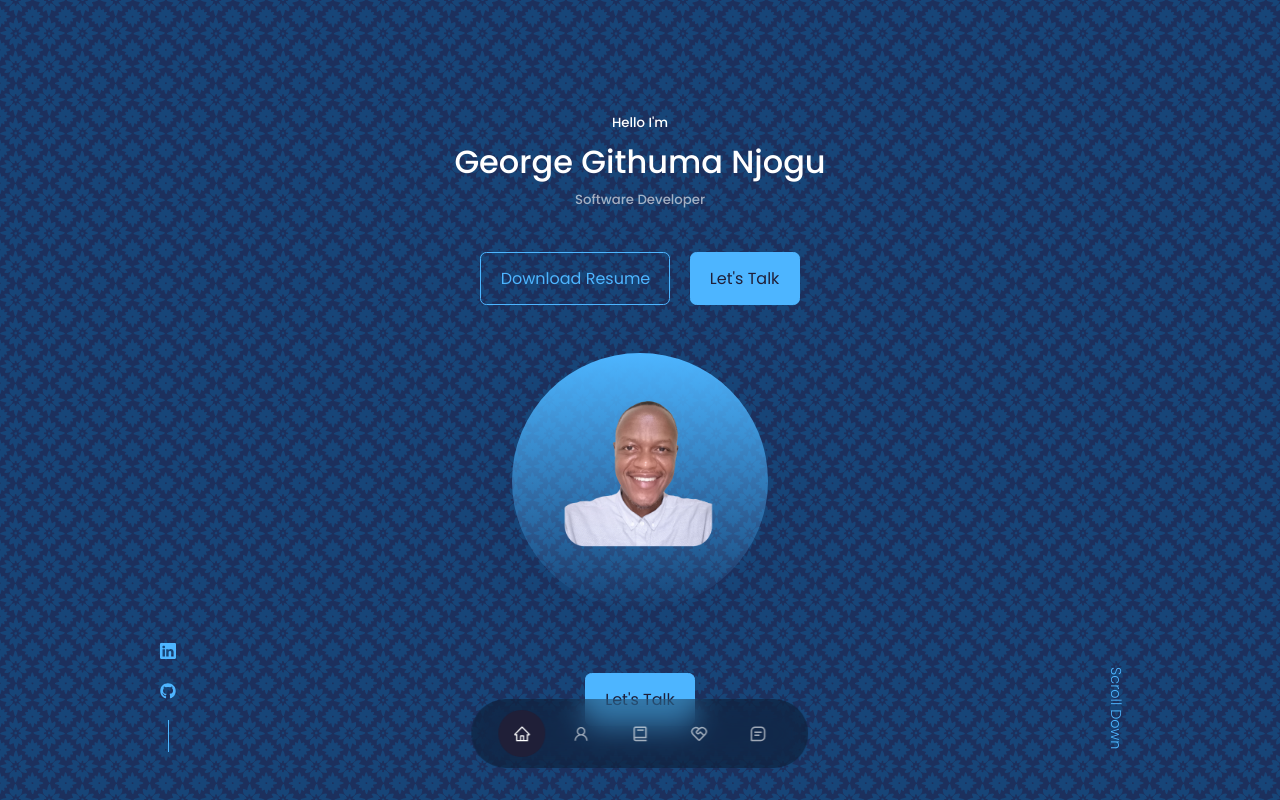
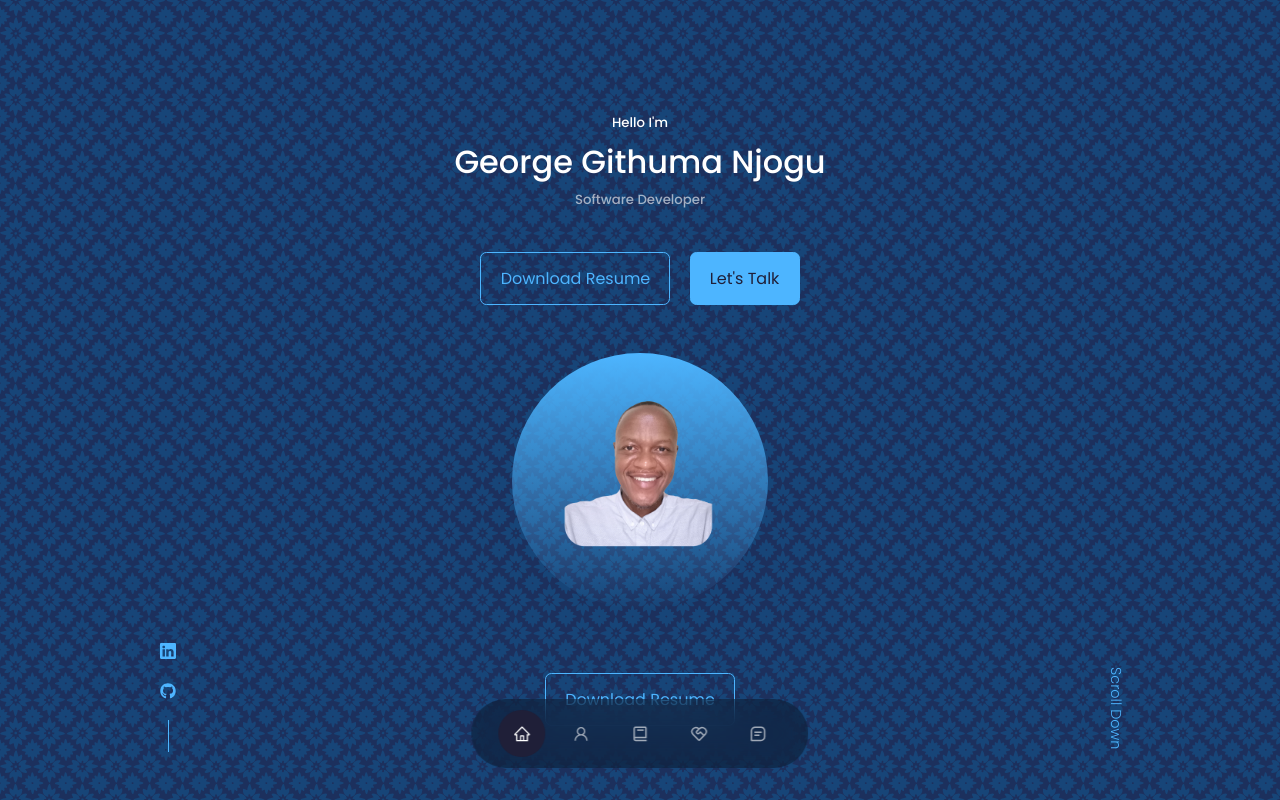
Before and after one commit to Gitthuma/george-githuma-portfolio-website, a React (Create React App) app: page / in a window 1280 px wide. Shown: the top 800 px of the page. Built offline with nearby package versions, Linux system fonts and the light colour scheme.

Commit message:
Change link to cta-2

```diff
--- a/src/Components/Header/CTA_2.js
+++ b/src/Components/Header/CTA_2.js
@@ -1,4 +1,6 @@
 import React from 'react'
+//import cv from assets
+import Resume from '../../Assets/George-Githuma-Resume.pdf'
 
 function CTA_2() {
   return (
@@ -6,8 +8,9 @@ function CTA_2() {
     <div className='cta_2'>
         {/*Remove download botton*/}
 
-        {/*The href is local to the page, we will give the contact section an id of same so that when this is clicked it leads there*/}
-        <a href='#contact' className='btn btn-primary'>Let's Talk</a>
+        {/*Assign import with a download attribute to make it downloadable*/}
+        {/*Add btn and btn primary class to make them buttons*/}
+        <a href={Resume} download className='btn'>Download Resume</a>
     </div>
   )
 }
```
